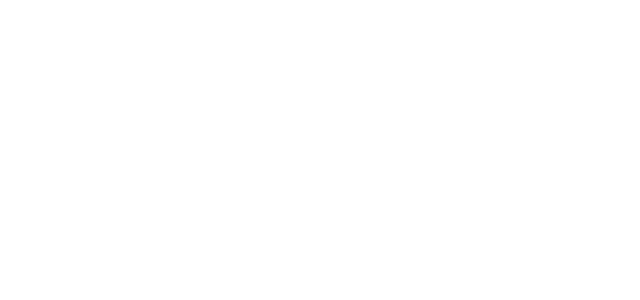
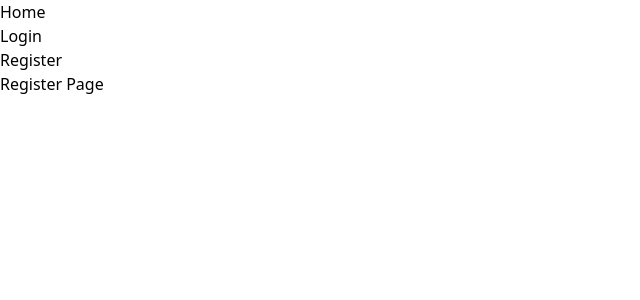
Before and after one commit to Bdmnss/TBC-Collaborative-Project-Front, a React (Vite) app: page /register in a window 1280 px wide. Shown: the top 300 px of the page, without its empty margins (0-640 px from the left). Built offline with nearby package versions, Linux system fonts and the light colour scheme.

Commit message:
Add navigation and pages for Home, Login, and Register
- Created Home, Login, and Register components in the pages folder
- Set up routing in App.tsx using react-router-dom
- Added navigation links to Home, Login, and Register pages

```diff
--- a/package.json
+++ b/package.json
@@ -11,7 +11,8 @@
   },
   "dependencies": {
     "react": "^18.3.1",
-    "react-dom": "^18.3.1"
+    "react-dom": "^18.3.1",
+    "react-router-dom": "^7.0.1"
   },
   "devDependencies": {
     "@eslint/js": "^9.15.0",
--- a/src/App.tsx
+++ b/src/App.tsx
@@ -1,7 +1,32 @@
-import "./App.css";
+import { BrowserRouter as Router, Route, Routes, Link } from 'react-router-dom';
+import './App.css';
+import Home from './pages/Home';
+import Login from './pages/Login';
+import Register from './pages/Register';
 
 function App() {
-  return <></>;
+  return (
+    <Router>
+      <nav>
+        <ul>
+          <li>
+            <Link to="/">Home</Link>
+          </li>
+          <li>
+            <Link to="/login">Login</Link>
+          </li>
+          <li>
+            <Link to="/register">Register</Link>
+          </li>
+        </ul>
+      </nav>
+      <Routes>
+        <Route path="/" element={<Home />} />
+        <Route path="/login" element={<Login />} />
+        <Route path="/register" element={<Register />} />
+      </Routes>
+    </Router>
+  );
 }
 
 export default App;
--- /dev/null
+++ b/src/pages/Home.tsx
@@ -0,0 +1,7 @@
+import React from 'react';
+
+const Home: React.FC = () => {
+  return <h2>Home Page</h2>;
+};
+
+export default Home;
--- /dev/null
+++ b/src/pages/Login.tsx
@@ -0,0 +1,7 @@
+import React from 'react';
+
+const Login: React.FC = () => {
+  return <h2>Login Page</h2>;
+};
+
+export default Login;
--- /dev/null
+++ b/src/pages/Register.tsx
@@ -0,0 +1,7 @@
+import React from 'react';
+
+const Register: React.FC = () => {
+  return <h2>Register Page</h2>;
+};
+
+export default Register;
```
Also changed, not shown: 1 other file (tests, documents, lock files or other folders).
